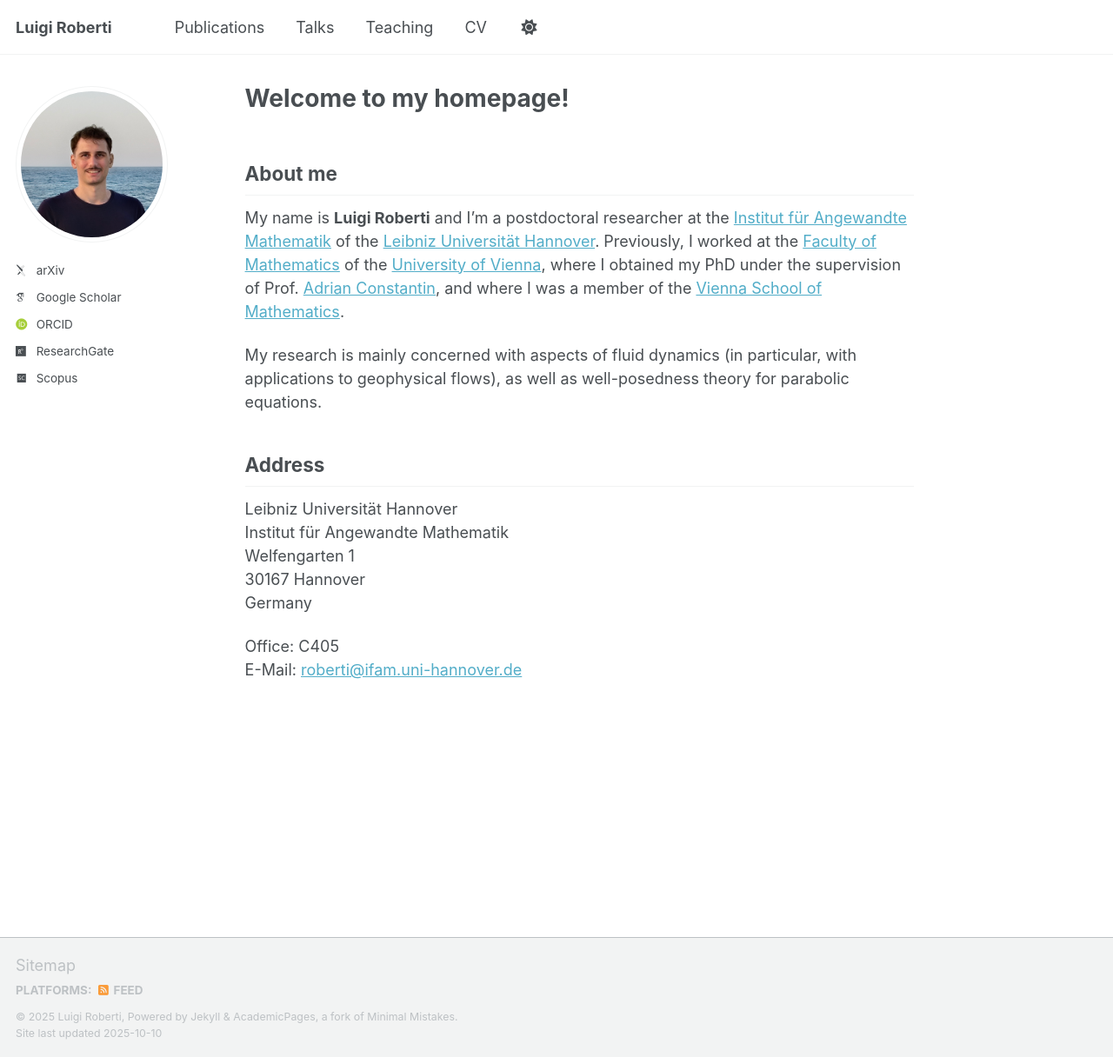
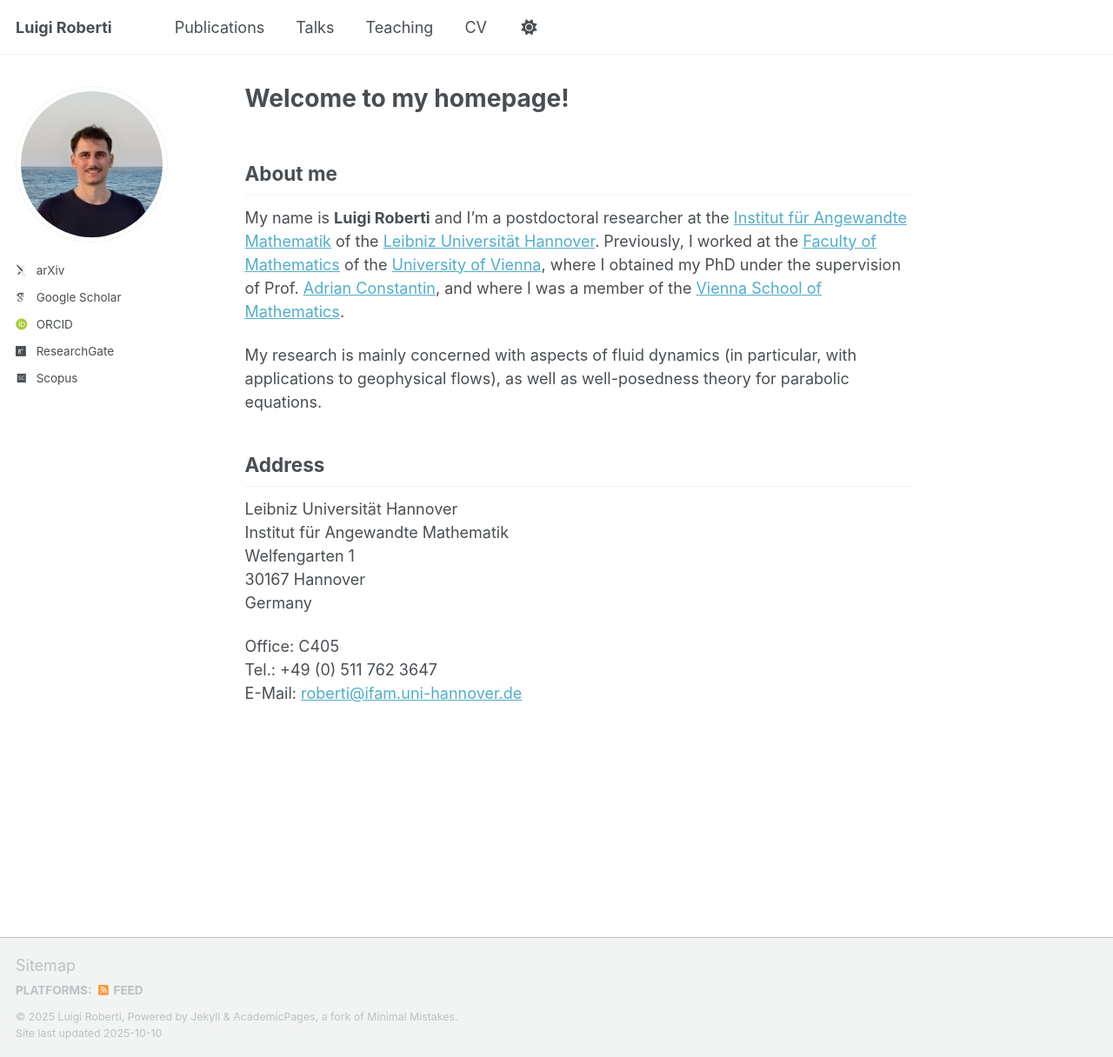
Before and after one commit to luigi-roberti/luigi-roberti.github.io, a Jekyll site: the page built from _pages/about.md, in a window 1280 px wide and 1216 px high. Shown: the whole window at 87% size. Built offline with Jekyll 4.4.1, drawn with Linux system fonts in a browser that asks for light colours; some web fonts are replaced; a script that is not in the unit is left out.

Commit message:
Update about.md

```diff
--- a/_pages/about.md
+++ b/_pages/about.md
@@ -19,4 +19,4 @@ Address
 
 Leibniz Universität Hannover<br /> Institut für Angewandte Mathematik<br /> Welfengarten 1<br /> 30167 Hannover<br /> Germany<br />
 
-Office: C405<br /> E-Mail: [roberti@ifam.uni-hannover.de](mailto:roberti@ifam.uni-hannover.de)
+Office: C405<br /> Tel.: +49 (0) 511 762 3647<br />E-Mail: [roberti@ifam.uni-hannover.de](mailto:roberti@ifam.uni-hannover.de)
```
